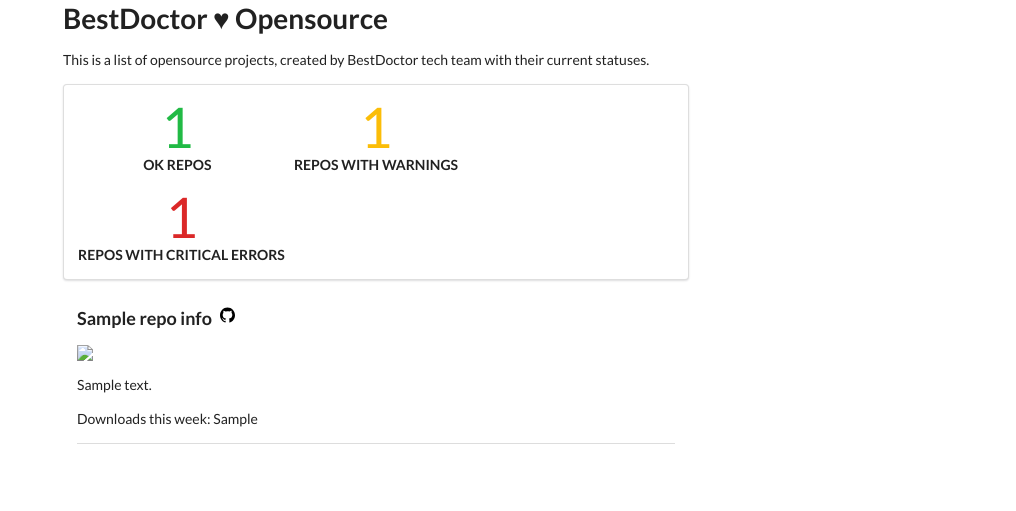
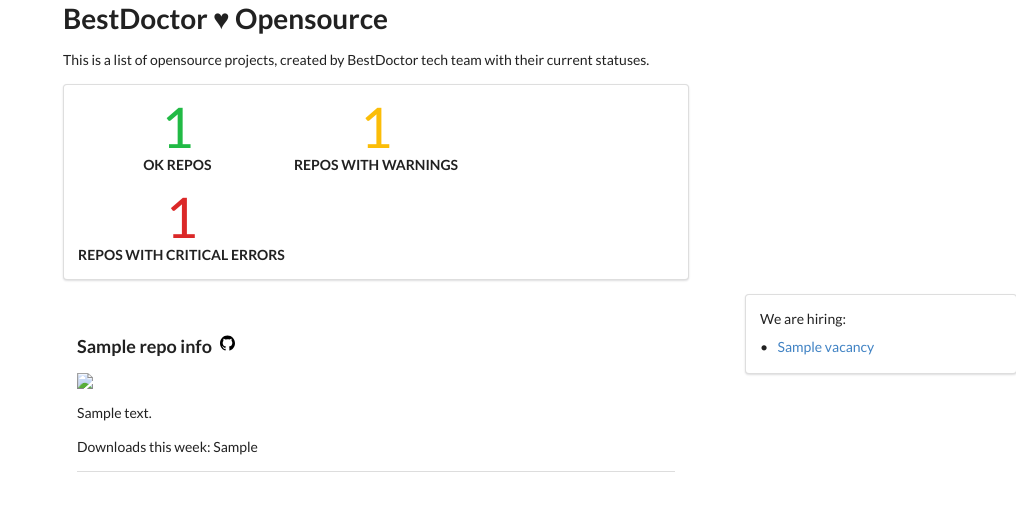
Before and after one commit to Melevir/opensource_watchman, a Python web app: template opensource_watchman/templates/report_template.html in a window 1280 px wide. Shown: the top 511 px of the page, without its empty margins (264-1280 px from the left). Run offline with Jinja, Linux system fonts and the light colour scheme; the template is opened without the code that fills it: most values are stand-ins (such as "Sample title", 1, 10 or a date in 2020); some libraries are stand-ins or nearby versions.

Commit message:
add pluggable html report context providers

```diff
--- a/opensource_watchman/templates/report_template.html
+++ b/opensource_watchman/templates/report_template.html
@@ -58,6 +58,17 @@
           </div>
 
           <div class="ui basic segment repos-info">
+            <div class="ui right rail">
+              <div class="ui segment sticky">
+                We are hiring:
+                <ul class="ui list bulleted">
+                  {% for vacancy in actual_vacancies %}
+                    <li><a href="{{ vacancy['alternate_url'] }}" target="_blank">{{ vacancy['name'] }}</a></li>
+                  {% endfor %}
+                </ul>
+              </div>
+            </div>
+
             {% for repo_info in repos %}
               <h3 class="ui header {{ severity_colors[repo_info.status] }}">
                 {{ repo_info.repo_name }}
```
Also changed, not shown: opensource_watchman/output_processors.py (+12 -0 lines), 1 other file.
